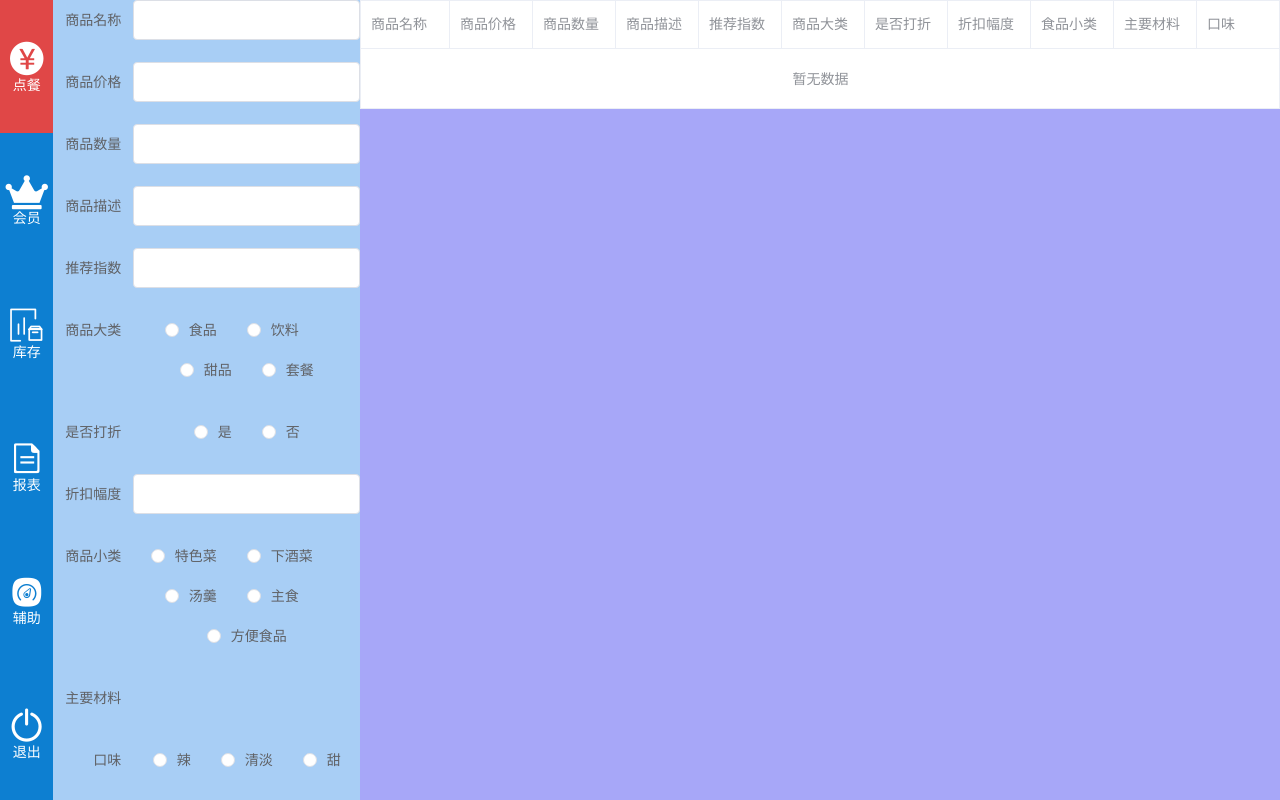
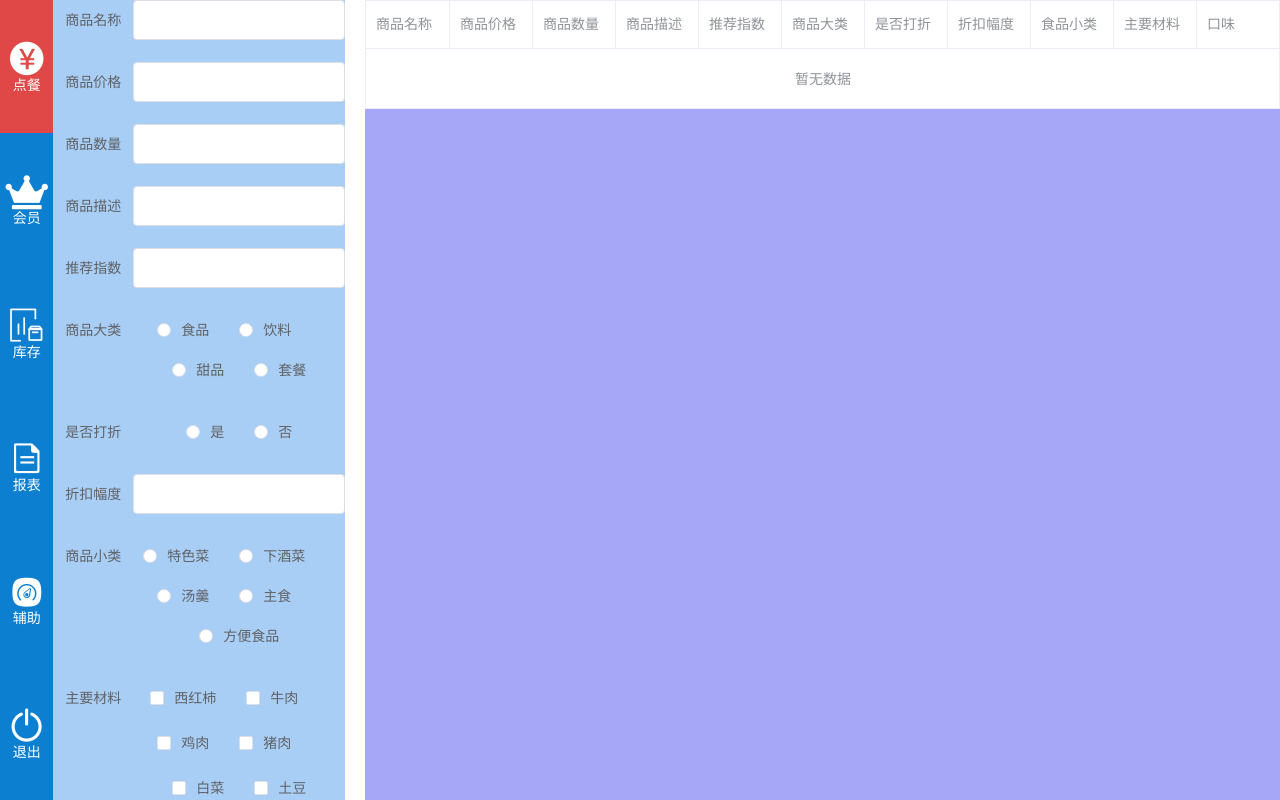
Before and after one commit to fenghuitian1/Text, a Vue app in the folder chileme-cli/: page /stockManagement in a window 1280 px wide. Built offline with nearby package versions, Linux system fonts and the light colour scheme.

Commit message:
完善页面

```diff
--- a/chileme-cli/src/views/StockManagement.vue
+++ b/chileme-cli/src/views/StockManagement.vue
@@ -1,6 +1,6 @@
 <template>
   <div class="stockManagement">
-    <el-row>
+    <el-row :gutter="20">
       <el-col :span="6">
         <div class="stockForm">
           <el-form ref="form" :model="form" label-width="80px">
@@ -68,6 +68,7 @@
           </el-form>
         </div>
       </el-col>
+      <!-- 右侧订单内容 -->
       <el-col :span="18">
         <div class="stockTable">
             <el-table
@@ -111,9 +112,32 @@ export default {
         material: [],
         tast: "" //偏辣，清单，偏甜
       },
+      //材料
+      material:[
+        {id:1,name:'西红柿',code:'tomoto'},
+        {id:2,name:'牛肉',code:'beef'},
+        {id:3,name:'鸡肉',code:'chicken'},
+        {id:4,name:'猪肉',code:'pork'},
+        {id:5,name:'白菜',code:'carbage'},
+        {id:6,name:'土豆',code:'potato'}
+      ],
       //table
       tableData: []
     };
+  },
+  method:{
+    //提交数据
+    submitHandle(){
+
+    },
+    //重置表单
+    resetHandle(formName){
+
+    },
+    //更新table数据的方法
+    getData(){
+
+    }
   }
 };
 </script>
```
